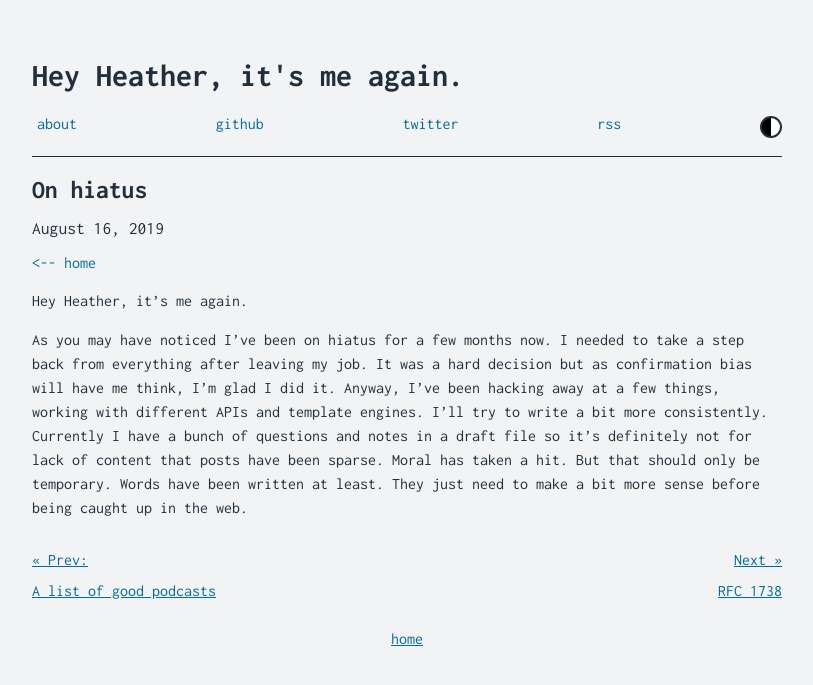
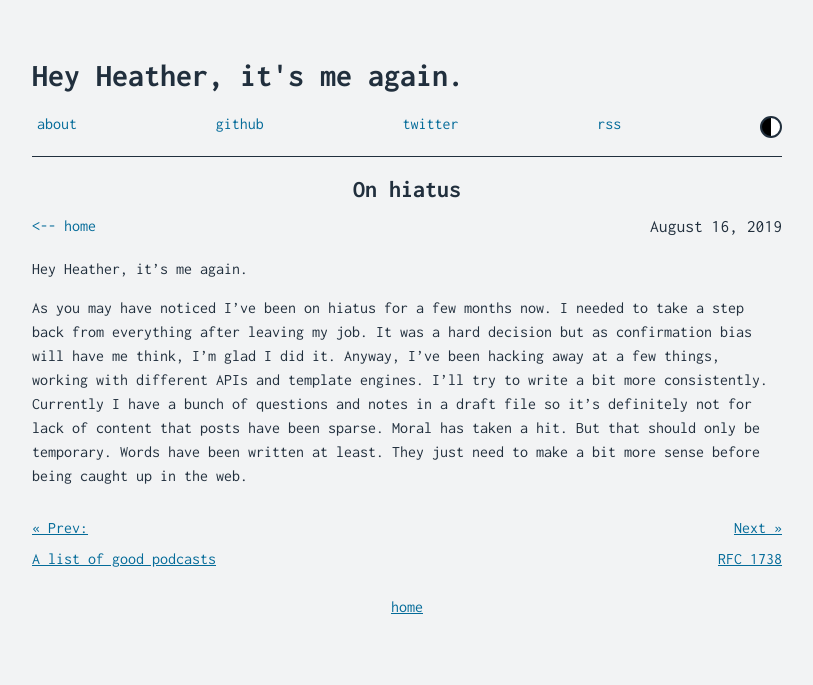
Before and after one commit to dolliars/heyheather, a Jekyll site: the page built from _posts/2019-08-17-hiatus.md, in a window 1280 px wide. Shown: the top 685 px of the page, without its empty margins (233-1046 px from the left). Built offline with Jekyll 4.4.1, drawn with Linux system fonts in a browser that asks for light colours.

Commit message:
Update post pages

```diff
--- a/_includes/navigation.html
+++ b/_includes/navigation.html
@@ -14,8 +14,10 @@
 {%- if page.title %}
 <div class="post">
   <div class="post_details">
-    <h1 class="post__title">{{ page.title }}</h1>
-    <p class="post__date">{{ page.date | date: '%B %-d, %Y' }}</p>
-    <a class="post__back" href="/">&lt;-- home</a>
+    <h2 class="post__title">{{ page.title }}</h2>
+    <div class="post__top">
+      <a class="post__back" href="/">&lt;-- home</a>
+      <p class="post__date">{{ page.date | date: '%B %-d, %Y' }}</p>
+    </div>
   </div>
 {% endif -%}
--- a/assets/css/main.scss
+++ b/assets/css/main.scss
@@ -177,14 +177,22 @@ span.date {
     margin-bottom: 1.1em;
   }
   &__title {
-    font-size: 1.6em;
+    font-size: 1.5em;
     font-weight: 700;
     margin-top: 20px;
     margin-bottom: 0.5em;
+    text-align: center;
   }
+
+  &__top {
+    display: grid;
+    grid-template-columns: 1fr 1fr;
+    align-items: center;
+  }
+
   &__date {
     font-size: 1.1em;
-    margin-bottom: 0.75em;
+    text-align: right;
   }
   &__EOF {
     text-align: center;
```
